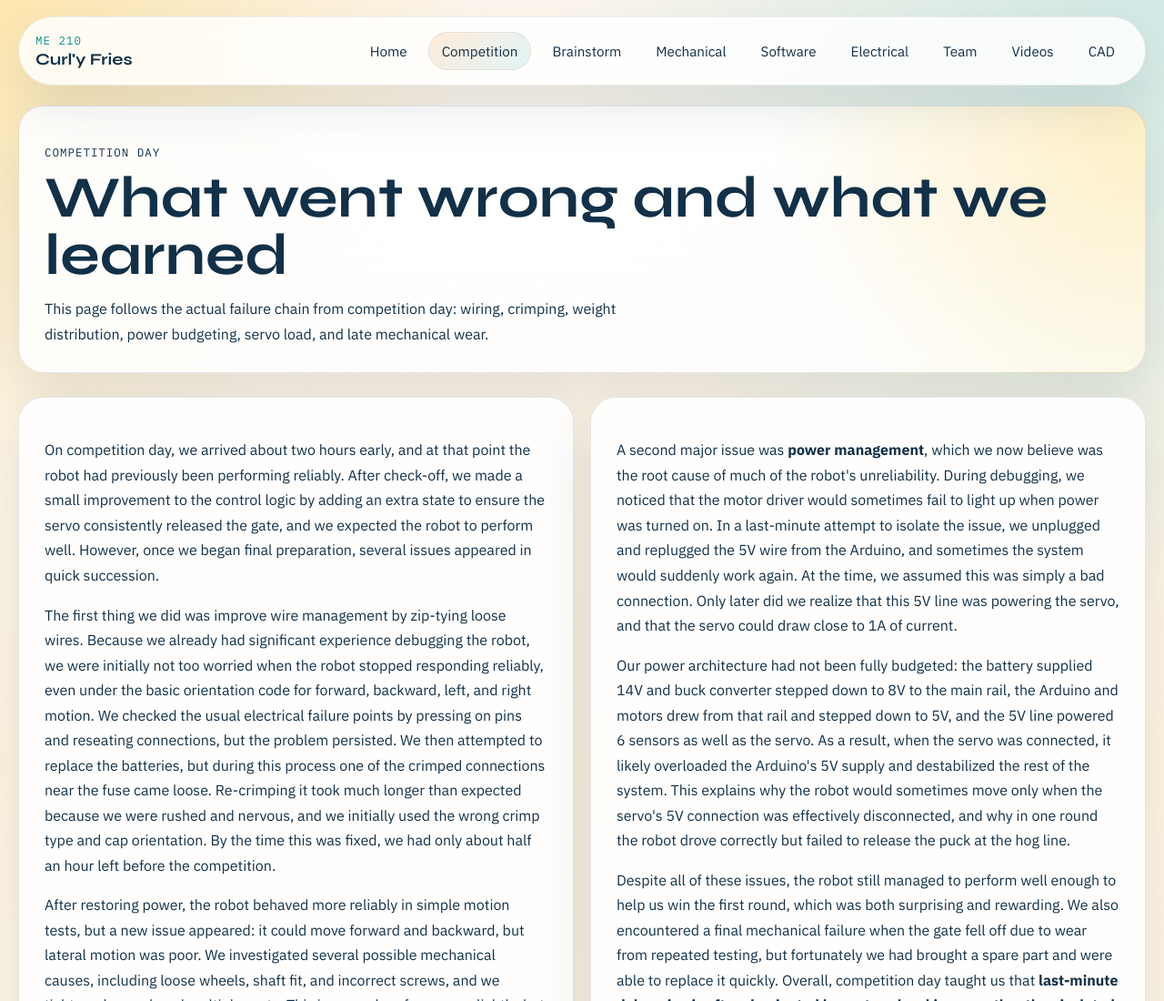
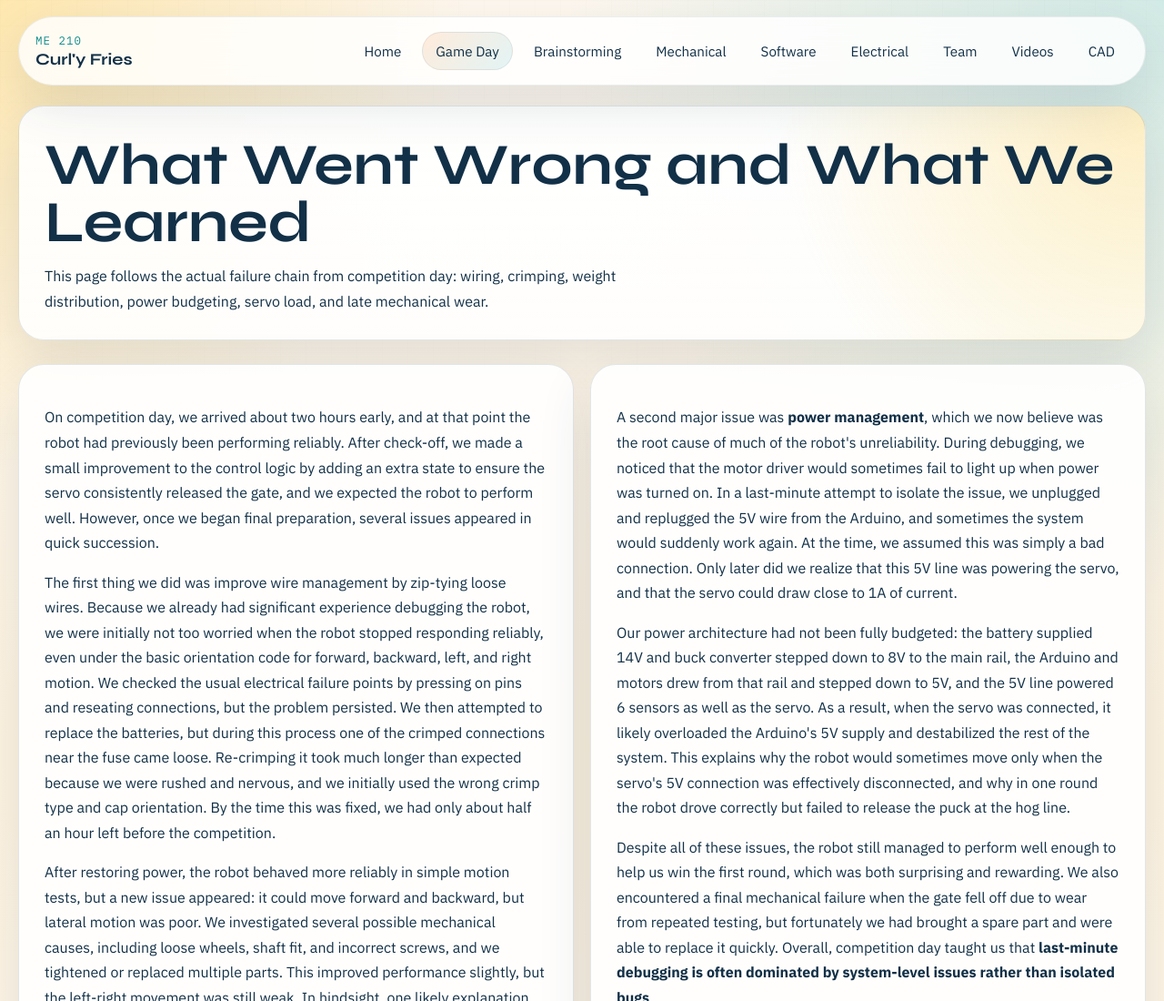
Before and after one commit to millywy/me210_project_website, a website: page competition.html in a window 1280 px wide. Shown: the top 1100 px of the page at 91% size. Drawn offline with Linux system fonts and the light colour scheme.

Commit message:
Update competition page content and navigation links

```diff
--- a/competition.html
+++ b/competition.html
@@ -21,9 +21,9 @@
         </a>
         <button class="menu-toggle" type="button" aria-expanded="false" aria-controls="site-nav">Menu</button>
         <nav id="site-nav" class="site-nav">
-          <a href="index.html">Home</a>
-          <a href="competition.html" aria-current="page">Competition</a>
-          <a href="brainstorm.html">Brainstorm</a>
+          <a href="index.html" >Home</a>
+          <a href="competition.html"aria-current="page">Game Day</a>
+          <a href="brainstorm.html">Brainstorming</a>
           <a href="mechanical.html">Mechanical</a>
           <a href="software.html">Software</a>
           <a href="electrical.html">Electrical</a>
@@ -35,8 +35,7 @@
 
       <main>
         <section class="page-header">
-          <p class="page-kicker">Competition Day</p>
-          <h1>What went wrong and what we learned</h1>
+          <h1>What Went Wrong and What We Learned</h1>
           <p class="page-subtitle">
             This page follows the actual failure chain from competition day: wiring, crimping, weight distribution,
             power budgeting, servo load, and late mechanical wear.
@@ -52,7 +51,7 @@
               The first thing we did was improve wire management by zip-tying loose wires. Because we already had significant experience debugging the robot, we were initially not too worried when the robot stopped responding reliably, even under the basic orientation code for forward, backward, left, and right motion. We checked the usual electrical failure points by pressing on pins and reseating connections, but the problem persisted. We then attempted to replace the batteries, but during this process one of the crimped connections near the fuse came loose. Re-crimping it took much longer than expected because we were rushed and nervous, and we initially used the wrong crimp type and cap orientation. By the time this was fixed, we had only about half an hour left before the competition.
             </p>
             <p>
-              After restoring power, the robot behaved more reliably in simple motion tests, but a new issue appeared: it could move forward and backward, but lateral motion was poor. We investigated several possible mechanical causes, including loose wheels, shaft fit, and incorrect screws, and we tightened or replaced multiple parts. This improved performance slightly, but the left-right movement was still weak. In hindsight, one likely explanation was <strong>weight distribution</strong>. The batteries were mounted on the left and right sides of the robot, directly above those wheels, while left-right translation relied more heavily on the front and back wheels. We suspect that this created an unfavorable torque distribution, especially when battery voltage dropped and the power supply became less stable.
+              After restoring power, the robot behaved more reliably in simple motion tests, but a new issue appeared: it could move forward and backward, but lateral motion was poor. We investigated several possible mechanical causes, including loose wheels, shaft fit, and incorrect screws, and we tightened or replaced multiple parts. This improved performance slightly, but the left-right movement was still weak. In hindsight, one likely explanation was <strong>weight distribution</strong>. The batteries were mounted on the left and right sides of the robot, directly above those wheels, while the pucks were placed at the center of the chassis slightly closer to the back. We suspect that this caused the front wheel to not have enough normal force and hence lose traction which explains why lateral motion was compromised.
             </p>
           </article>
 
```
